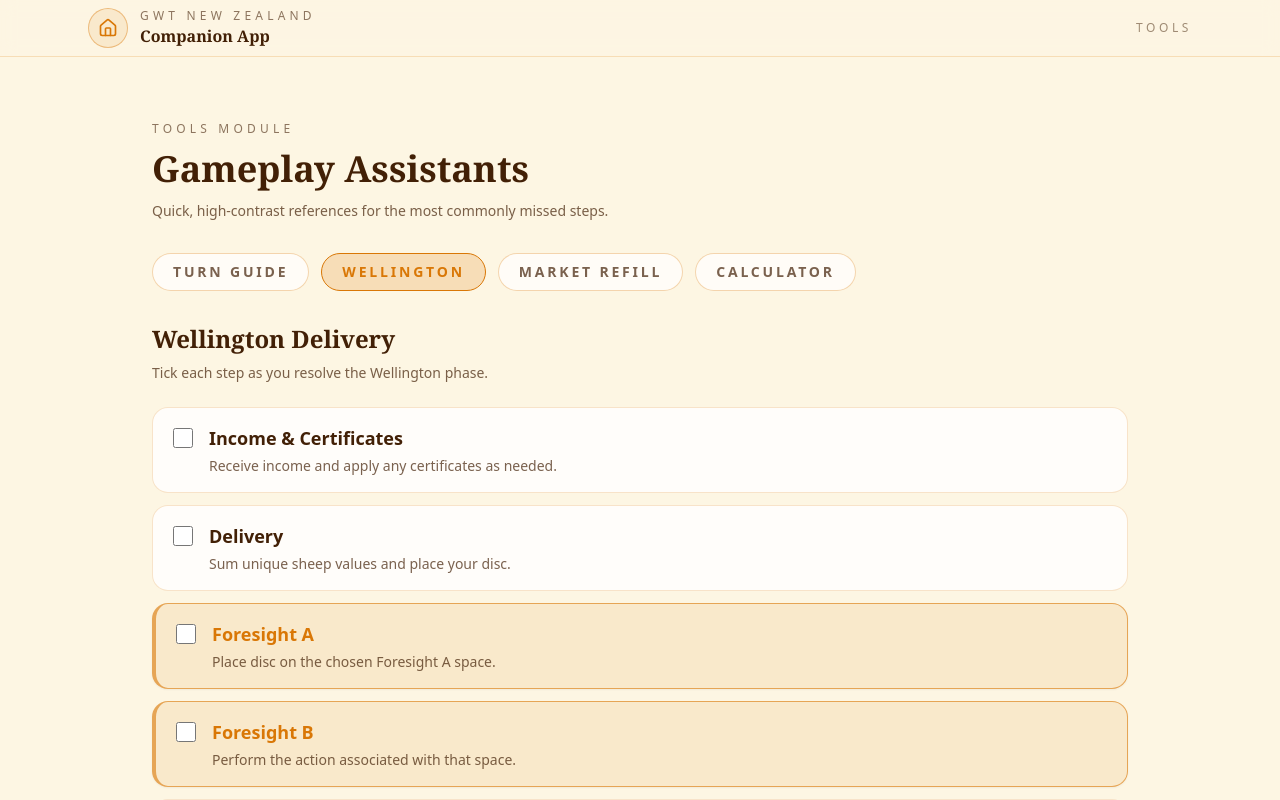
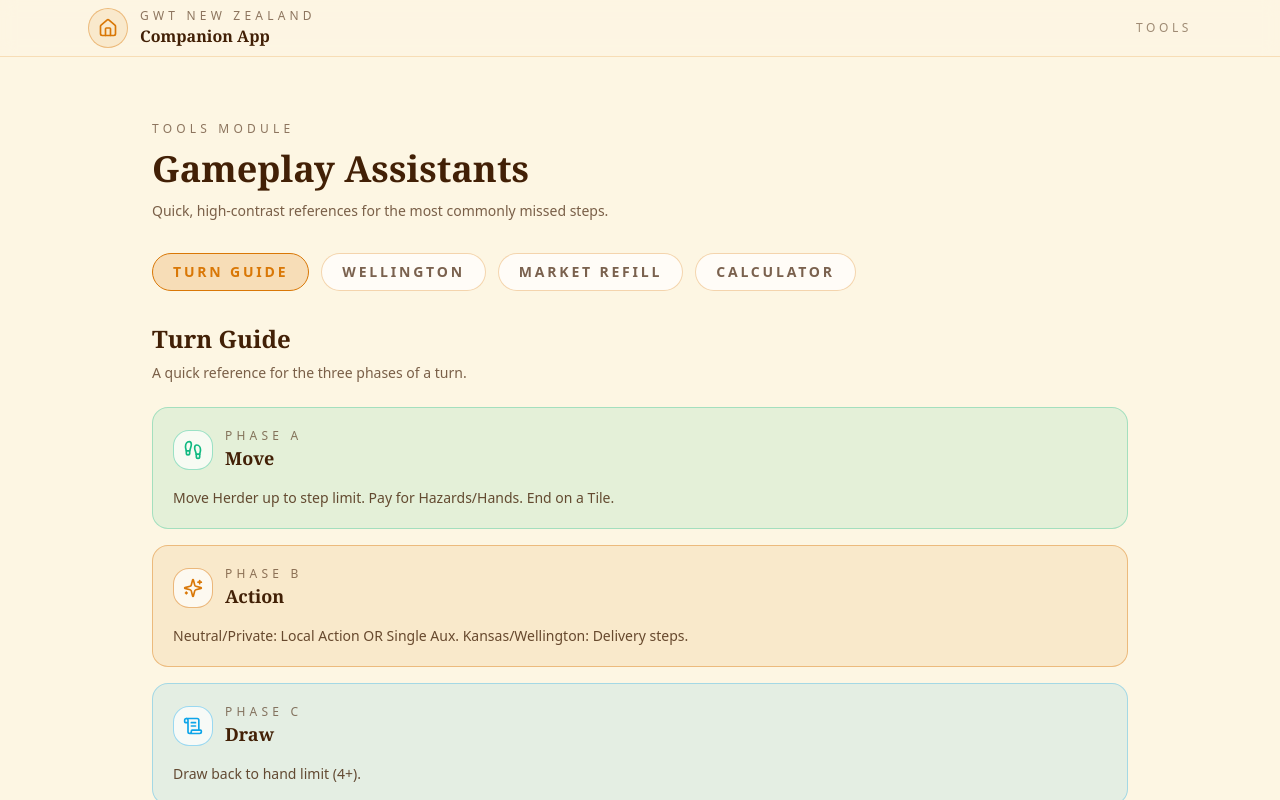
Before and after one commit to Sinimus/gwt-new_zealand-companion, a React (Vite) app: page /tools in a window 1280 px wide. Shown: the top 800 px of the page. Built offline with nearby package versions, Linux system fonts and the light colour scheme.

Commit message:
Finalize turn guide, PWA icons, and docker assets

```diff
--- a/src/modules/tools/ToolsPage.tsx
+++ b/src/modules/tools/ToolsPage.tsx
@@ -14,7 +14,7 @@ const tabs: { id: ToolTab; label: string }[] = [
 ];
 
 export default function ToolsPage() {
-  const [activeTab, setActiveTab] = useState<ToolTab>('wellington');
+  const [activeTab, setActiveTab] = useState<ToolTab>('turn');
 
   return (
     <main className="min-h-screen bg-canvas text-text">
--- a/src/modules/tools/components/TurnGuide.tsx
+++ b/src/modules/tools/components/TurnGuide.tsx
@@ -20,7 +20,7 @@ export default function TurnGuide() {
             </div>
           </div>
           <p className="mt-4 text-sm text-text/80">
-            Move Herder up to X steps (based on board). Pay for Hazards. End movement on a Tile.
+            Move Herder up to step limit. Pay for Hazards/Hands. End on a Tile.
           </p>
         </div>
 
@@ -35,8 +35,7 @@ export default function TurnGuide() {
             </div>
           </div>
           <p className="mt-4 text-sm text-text/80">
-            If Neutral/Private Building: Do Local Action(s) OR Single Aux Action. If
-            Kansas/Wellington: Perform Delivery steps.
+            Neutral/Private: Local Action OR Single Aux. Kansas/Wellington: Delivery steps.
           </p>
         </div>
 
@@ -50,7 +49,7 @@ export default function TurnGuide() {
               <h3 className="text-lg font-semibold text-text">Draw</h3>
             </div>
           </div>
-          <p className="mt-4 text-sm text-text/80">Draw cards up to hand limit (default 4).</p>
+          <p className="mt-4 text-sm text-text/80">Draw back to hand limit (4+).</p>
         </div>
       </div>
     </section>
--- a/vite.config.ts
+++ b/vite.config.ts
@@ -11,7 +11,18 @@ export default defineConfig({
         name: 'GWT:NZ Companion',
         short_name: 'GWT:NZ',
         theme_color: '#f59e0b',
-        icons: [],
+        icons: [
+          {
+            src: '/icon.svg',
+            sizes: '192x192',
+            type: 'image/svg+xml',
+          },
+          {
+            src: '/icon.svg',
+            sizes: '512x512',
+            type: 'image/svg+xml',
+          },
+        ],
       },
     }),
   ],
```
Also changed, not shown: public/icon.svg (added).
